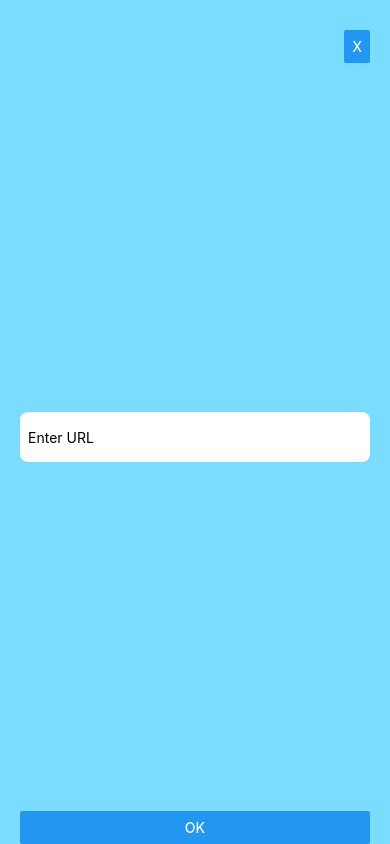
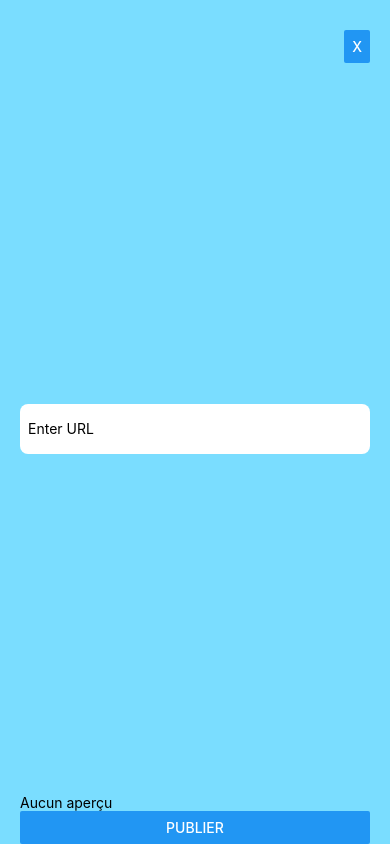
Before and after one commit to prudenceG/share-article-project-1, a React Native app in the folder front/: screen / in a window 390 px wide. Both pictures are taken after a click on the button "AJOUTER UN ARTICLE". Built offline with nearby package versions, Linux system fonts and the light colour scheme; no server answers.

Commit message:
front modals

```diff
--- a/front/App.js
+++ b/front/App.js
@@ -4,15 +4,18 @@ import {
   StyleSheet,
   Button,
   View,
-  Modal,
-  TextInput,
   Text,
   Image,
   ScrollView,
-  Alert,
 } from 'react-native';
 
 import Articles from './components/articles';
+import ModalTextfield from './components/modalTextfield';
+import ModalView from './components/modalView';
+
+const IP = '192.168.1.232';
+const PORT = 3000;
+const URL = `http://${IP}:${PORT}`;
 
 const styles = StyleSheet.create({
   container: {
@@ -60,6 +63,13 @@ const styles = StyleSheet.create({
     height: 100,
     margin: 20,
   },
+  bloc_image: {
+    backgroundColor: 'grey',
+  },
+  image: {
+    width: '100%',
+    minHeight: 150,
+  },
 });
 
 export default class App extends React.Component {
@@ -68,10 +78,13 @@ export default class App extends React.Component {
     modalVisible: false,
     url: '',
     posts: [],
+    post: {},
+    currentPost: [],
+    modalViewVisible: false,
   };
 
   componentDidMount() {
-    axios.get('http://192.168.1.14:3000/posts').then(results => {
+    axios.get(`${URL}/posts`).then(results => {
       this.setState({
         posts: results.data,
       });
@@ -80,34 +93,59 @@ export default class App extends React.Component {
 
   deleteArticle = id => {
     const { posts } = this.state;
-    axios.delete(`http://192.168.1.14:3000/posts/${id}`).then(() => {
+    axios.delete(`${URL}/posts/${id}`).then(() => {
       this.setState({
         posts: posts.filter(post => post.id !== id),
       });
     });
   };
 
-  toggleModal(visible) {
-    this.setState({ modalVisible: visible });
-  }
+  toggleModal = visible => {
+    this.setState({
+      modalVisible: visible,
+      currentPost: [],
+    });
+  };
 
-  validateUrl() {
-    const { url } = this.state;
-    const data = {
-      title: url,
-      description: 'description',
-    };
-    axios.post('http://192.168.1.14:3000/posts', data).then(post => {
-      const { posts } = this.state;
+  toggleModalView = (visible, post) => {
+    this.setState({
+      post,
+      modalViewVisible: visible,
+    });
+  };
+
+  handleChange = url => {
+    this.setState({
+      url,
+    });
+    axios.post(`${URL}/post`, { url }).then(currentPost => {
+      this.setState({
+        currentPost: [{ ...currentPost.data, id: '123456' }],
+      });
+    });
+  };
+
+  validateUrl = () => {
+    const { url, posts } = this.state;
+    axios.post(`${URL}/posts`, { url }).then(post => {
       this.setState({
         modalVisible: false,
         posts: [...posts, post.data],
+        currentPost: [],
       });
     });
-  }
+  };
 
   render() {
-    const { button, modalVisible, url, posts } = this.state;
+    const {
+      button,
+      modalVisible,
+      url,
+      posts,
+      post,
+      currentPost,
+      modalViewVisible,
+    } = this.state;
     return (
       <ScrollView keyboardShouldPersistTaps="always">
         <View style={styles.container}>
@@ -115,39 +153,32 @@ export default class App extends React.Component {
           {/* eslint-disable-next-line global-require */}
           <Image source={require('./assets/share.png')} style={styles.logo} />
           <Button onPress={() => this.toggleModal(true)} title={button} />
-          <Modal
-            animationType="slide"
-            transparent={false}
-            visible={modalVisible}
-            onRequestClose={() => {
-              Alert.alert('Modal has been closed.');
-            }}
-          >
-            <View style={styles.modal}>
-              <View style={styles.closeModal}>
-                <Button
-                  onPress={() => {
-                    this.toggleModal(!modalVisible);
-                  }}
-                  title="X"
-                />
-              </View>
-              <TextInput
-                style={styles.input}
-                placeholder="Enter URL"
-                onChangeText={value => this.setState({ url: value })}
-                value={url}
-              />
-              <Button title="ok" onPress={() => this.validateUrl()} />
-            </View>
-          </Modal>
+
           <View style={styles.line} />
           {posts.length !== 0 ? (
-            <Articles posts={posts} deleteArticle={this.deleteArticle} />
+            <Articles
+              posts={posts}
+              deleteArticle={this.deleteArticle}
+              modalViewVisible={modalViewVisible}
+              toggleModalView={this.toggleModalView}
+            />
           ) : (
             <Text>Aucun article</Text>
           )}
         </View>
+        <ModalTextfield
+          currentPosts={currentPost}
+          url={url}
+          toggleModal={this.toggleModal}
+          modalVisible={modalVisible}
+          handleChange={this.handleChange}
+          validateUrl={this.validateUrl}
+        />
+        <ModalView
+          modalViewVisible={modalViewVisible}
+          toggleModalView={this.toggleModalView}
+          post={post}
+        />
       </ScrollView>
     );
   }
--- a/front/components/articles.js
+++ b/front/components/articles.js
@@ -1,19 +1,29 @@
 /* eslint-disable react/prop-types */
 import React from 'react';
-import { View, Text, Image, StyleSheet, Button } from 'react-native';
+import {
+  View,
+  Text,
+  Image,
+  StyleSheet,
+  Button,
+  TouchableHighlight,
+} from 'react-native';
 
 const styles = StyleSheet.create({
+  bloc_image: {
+    backgroundColor: 'grey',
+  },
   image: {
-    width: '40%',
-    height: 150,
-    backgroundColor: 'gray',
+    width: '100%',
+    minHeight: 150,
   },
   container: {
-    marginBottom: 20,
+    marginBottom: 10,
+    marginTop: 10,
   },
   containerArticle: {
     display: 'flex',
-    flexDirection: 'row',
+    flexDirection: 'column',
     shadowColor: '#000',
     shadowOffset: {
       width: 1,
@@ -22,40 +32,54 @@ const styles = StyleSheet.create({
     shadowOpacity: 0.3,
     shadowRadius: 1,
     elevation: 2,
-    width: '100%',
     backgroundColor: 'white',
   },
   blocText: {
-    width: '60%',
     padding: 10,
   },
   text: {
-    fontSize: 18,
-    width: '100%',
+    fontSize: 16,
   },
   title: {
     fontWeight: 'bold',
     color: '#ef5023',
-    fontSize: 20,
+    fontSize: 18,
+  },
+  closeView: {
+    marginTop: 60,
   },
 });
 
 const Article = props => {
-  const { posts, deleteArticle } = props;
+  const { posts, deleteArticle, modalViewVisible, toggleModalView } = props;
   return (
     <View>
       {posts &&
         posts.map(post => (
-          <View key={post.id} style={styles.container}>
-            <View style={styles.containerArticle}>
-              <Image style={styles.image} />
-              <View style={styles.blocText}>
-                <Text style={[styles.text, styles.title]}>{post.title}</Text>
-                <Text style={styles.text}>{post.description}</Text>
+          <TouchableHighlight
+            key={post.id}
+            onPress={() => toggleModalView(!modalViewVisible, post)}
+          >
+            <View style={styles.container}>
+              <View style={styles.containerArticle}>
+                <View style={styles.bloc_image}>
+                  <Image
+                    style={styles.image}
+                    source={{ uri: post.imageURL }}
+                    alt={post.title}
+                  />
+                </View>
+                <View style={styles.blocText}>
+                  <Text style={[styles.text, styles.title]}>{post.title}</Text>
+                  <Text style={styles.text}>{post.description}</Text>
+                </View>
               </View>
+              <Button
+                onPress={() => deleteArticle(post.id)}
+                title="supprimer"
+              />
             </View>
-            <Button onPress={() => deleteArticle(post.id)} title="supprimer" />
-          </View>
+          </TouchableHighlight>
         ))}
     </View>
   );
--- /dev/null
+++ b/front/components/modalTextfield.js
@@ -0,0 +1,92 @@
+import React from 'react';
+import {
+  View,
+  Modal,
+  Button,
+  TextInput,
+  StyleSheet,
+  Text,
+  Alert,
+} from 'react-native';
+import PropTypes from 'prop-types';
+import Preview from './preview';
+
+const styles = StyleSheet.create({
+  closeModal: {
+    display: 'flex',
+    alignItems: 'flex-end',
+  },
+  modal: {
+    backgroundColor: '#7addff',
+    height: '100%',
+    paddingTop: 30,
+    paddingRight: 20,
+    paddingLeft: 20,
+    display: 'flex',
+    flexDirection: 'column',
+  },
+  input: {
+    height: 50,
+    borderRadius: 8,
+    borderColor: 'transparent',
+    borderWidth: 1,
+    width: '100%',
+    margin: 'auto',
+    backgroundColor: 'white',
+    padding: 7,
+  },
+});
+
+const ModalTextfield = props => {
+  const {
+    currentPosts,
+    url,
+    toggleModal,
+    modalVisible,
+    handleChange,
+    validateUrl,
+  } = props;
+  return (
+    <View>
+      <Modal
+        animationType="slide"
+        transparent={false}
+        visible={modalVisible}
+        onRequestClose={() => {
+          Alert.alert('Modal has been closed.');
+        }}
+      >
+        <View style={styles.modal}>
+          <View style={styles.closeModal}>
+            <Button onPress={() => toggleModal(!modalVisible)} title="X" />
+          </View>
+          <TextInput
+            style={styles.input}
+            placeholder="Enter URL"
+            // eslint-disable-next-line no-shadow
+            onChangeText={url => handleChange(url)}
+            value={url}
+            clearTextOnFocus
+          />
+          {currentPosts.length !== 0 && url !== '' ? (
+            <Preview {...props} />
+          ) : (
+            <Text>Aucun aperçu</Text>
+          )}
+          <Button title="Publier" onPress={() => validateUrl()} />
+        </View>
+      </Modal>
+    </View>
+  );
+};
+
+ModalTextfield.propTypes = {
+  currentPosts: PropTypes.object.isRequired,
+  url: PropTypes.string.isRequired,
+  toggleModal: PropTypes.func.isRequired,
+  modalVisible: PropTypes.bool.isRequired,
+  handleChange: PropTypes.func.isRequired,
+  validateUrl: PropTypes.func.isRequired,
+};
+
+export default ModalTextfield;
--- /dev/null
+++ b/front/components/modalView.js
@@ -0,0 +1,92 @@
+import React from 'react';
+import {
+  View,
+  Modal,
+  Image,
+  Button,
+  Text,
+  StyleSheet,
+  Alert,
+} from 'react-native';
+
+import PropTypes from 'prop-types';
+
+const styles = StyleSheet.create({
+  containerArticle: {
+    display: 'flex',
+    flexDirection: 'column',
+    shadowColor: '#000',
+    shadowOffset: {
+      width: 1,
+      height: 2,
+    },
+    shadowOpacity: 0.3,
+    shadowRadius: 1,
+    elevation: 2,
+    backgroundColor: 'white',
+  },
+  bloc_image: {
+    backgroundColor: 'grey',
+  },
+  image: {
+    width: '100%',
+    minHeight: 150,
+  },
+  blocText: {
+    padding: 10,
+  },
+  text: {
+    fontSize: 16,
+  },
+  title: {
+    fontWeight: 'bold',
+    color: '#ef5023',
+    fontSize: 18,
+  },
+  closeView: {
+    marginTop: 60,
+  },
+});
+const ModalView = props => {
+  const { modalViewVisible, toggleModalView, post } = props;
+  return (
+    <View>
+      <Modal
+        animationType="slide"
+        transparent={false}
+        visible={modalViewVisible}
+        onRequestClose={() => {
+          Alert.alert('Modal has been closed.');
+        }}
+      >
+        <View style={styles.closeView}>
+          <Button
+            onPress={() => toggleModalView(!modalViewVisible, post)}
+            title="X"
+          />
+        </View>
+        <View style={styles.containerArticle}>
+          <View style={styles.bloc_image}>
+            <Image
+              style={styles.image}
+              source={{ uri: post.imageURL }}
+              alt={post.title}
+            />
+          </View>
+          <View style={styles.blocText}>
+            <Text style={[styles.text, styles.title]}>{post.title}</Text>
+            <Text style={styles.text}>{post.description}</Text>
+          </View>
+        </View>
+      </Modal>
+    </View>
+  );
+};
+
+ModalView.propTypes = {
+  modalViewVisible: PropTypes.bool.isRequired,
+  toggleModalView: PropTypes.func.isRequired,
+  post: PropTypes.object.isRequired,
+};
+
+export default ModalView;
--- /dev/null
+++ b/front/components/preview.js
@@ -0,0 +1,72 @@
+/* eslint-disable react/prop-types */
+import React from 'react';
+import { View, Text, Image, StyleSheet } from 'react-native';
+
+const styles = StyleSheet.create({
+  bloc_image: {
+    backgroundColor: 'grey',
+  },
+  image: {
+    width: '100%',
+    minHeight: 150,
+  },
+  container: {
+    marginBottom: 10,
+    marginTop: 10,
+  },
+  containerArticle: {
+    display: 'flex',
+    flexDirection: 'column',
+    shadowColor: '#000',
+    shadowOffset: {
+      width: 1,
+      height: 2,
+    },
+    shadowOpacity: 0.3,
+    shadowRadius: 1,
+    elevation: 2,
+    backgroundColor: 'white',
+  },
+  blocText: {
+    padding: 10,
+  },
+  text: {
+    fontSize: 16,
+  },
+  title: {
+    fontWeight: 'bold',
+    color: '#ef5023',
+    fontSize: 18,
+  },
+  closeView: {
+    marginTop: 60,
+  },
+});
+
+const Preview = props => {
+  const { currentPosts } = props;
+  return (
+    <View>
+      {currentPosts &&
+        currentPosts.map(post => (
+          <View key={post.id} style={styles.container}>
+            <View style={styles.containerArticle}>
+              <View style={styles.bloc_image}>
+                <Image
+                  style={styles.image}
+                  source={{ uri: post.imageURL }}
+                  alt={post.title}
+                />
+              </View>
+              <View style={styles.blocText}>
+                <Text style={[styles.text, styles.title]}>{post.title}</Text>
+                <Text style={styles.text}>{post.description}</Text>
+              </View>
+            </View>
+          </View>
+        ))}
+    </View>
+  );
+};
+
+export default Preview;
--- a/front/package.json
+++ b/front/package.json
@@ -25,6 +25,7 @@
     "jest": "^24.5.0",
     "lint-staged": "^8.1.5",
     "prettier": "^1.16.4",
+    "prop-types": "^15.7.2",
     "react": "16.5.0",
     "react-dom": "^16.8.5",
     "react-native": "https://github.com/expo/react-native/archive/sdk-32.0.0.tar.gz"
```
